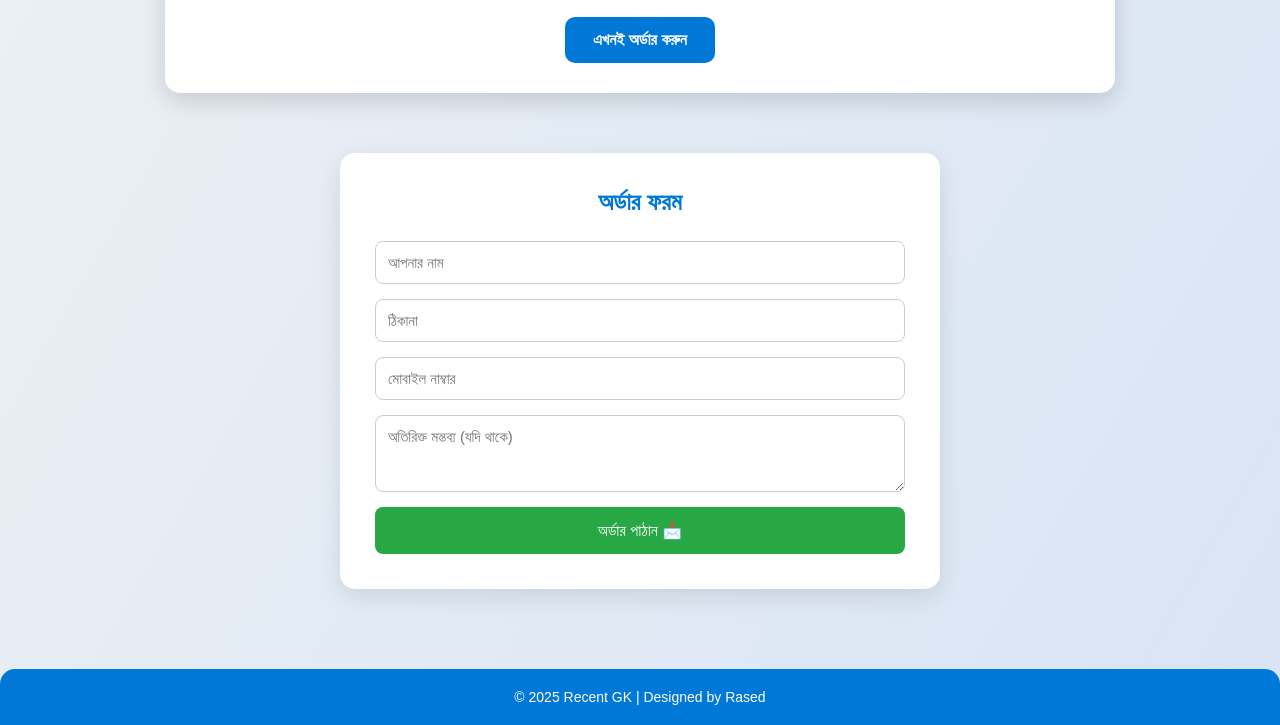
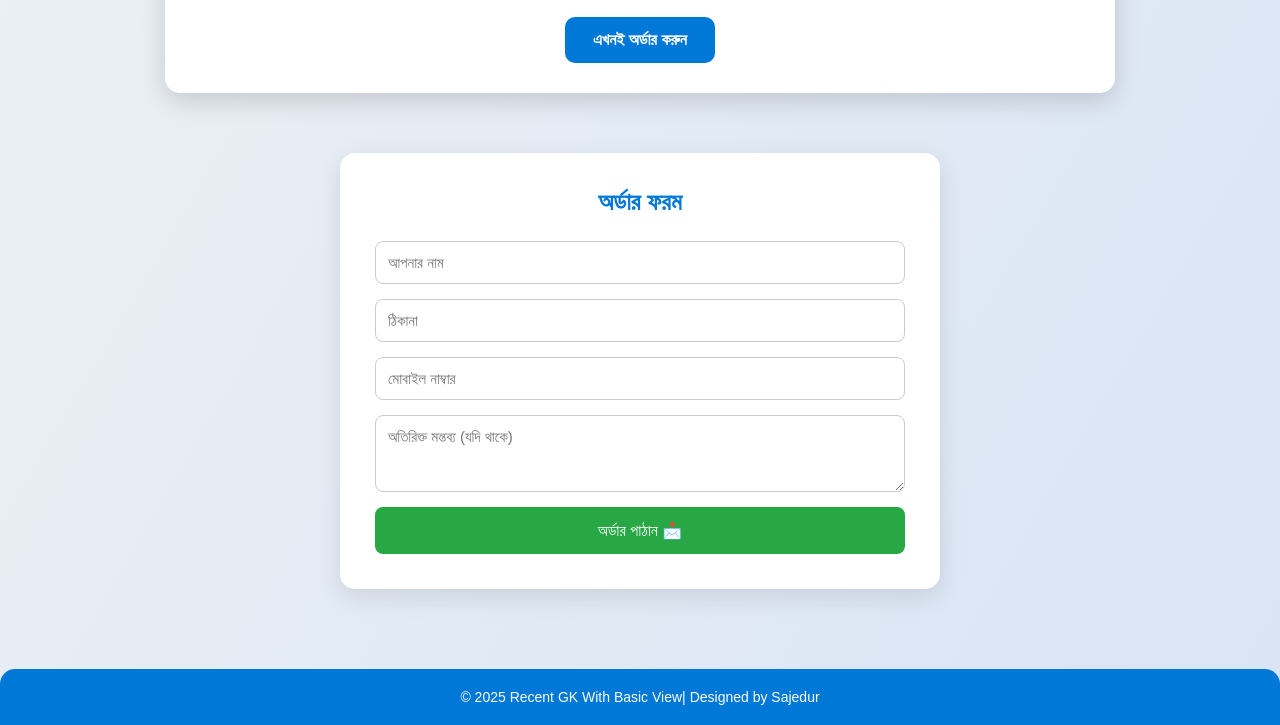
Before and after one commit to recentgk/monabber-sir, a plain HTML site: page index.html in a window 1280 px wide. Shown: the part 623-1348 px from the top of the page. Drawn offline with Linux system fonts and the light colour scheme.

Commit message:
Update index.html

```diff
--- a/index.html
+++ b/index.html
@@ -262,7 +262,7 @@
   </section>
 
   <footer>
-    <p>© 2025 Recent GK | Designed by Rased</p>
+    <p>© 2025 Recent GK With Basic View| Designed by Sajedur</p>
   </footer>
 
   <script>
```
